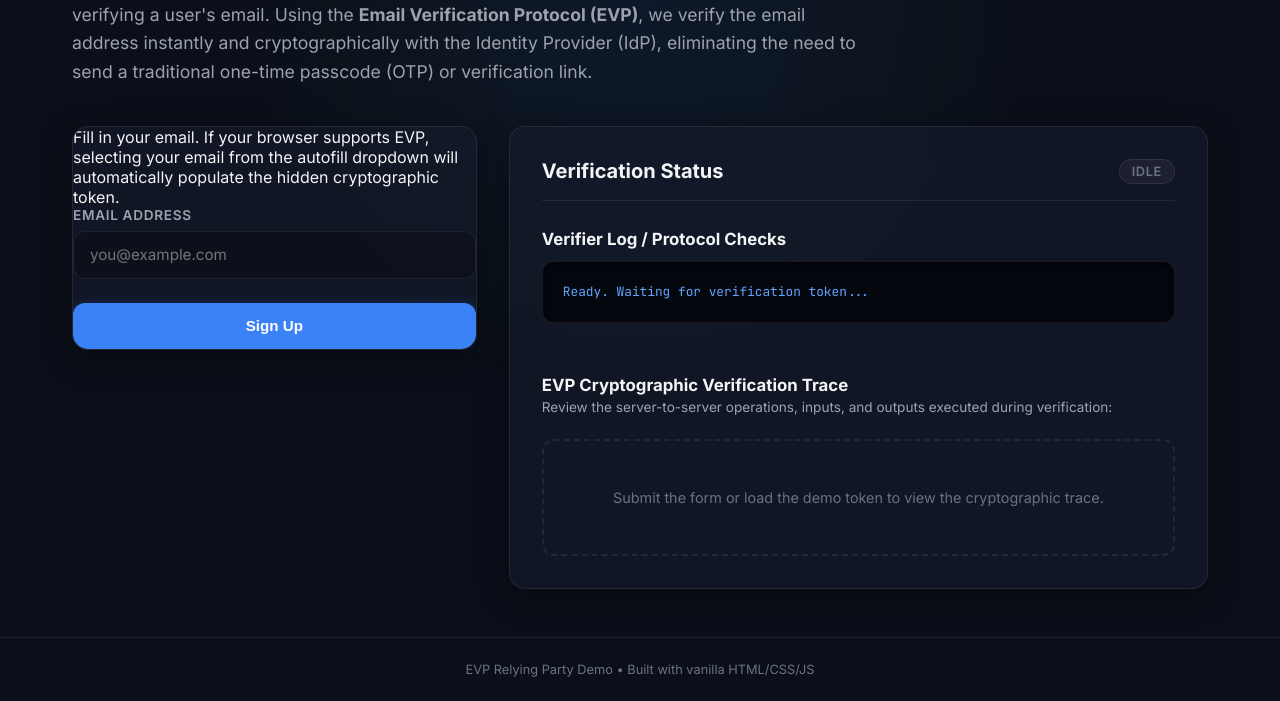
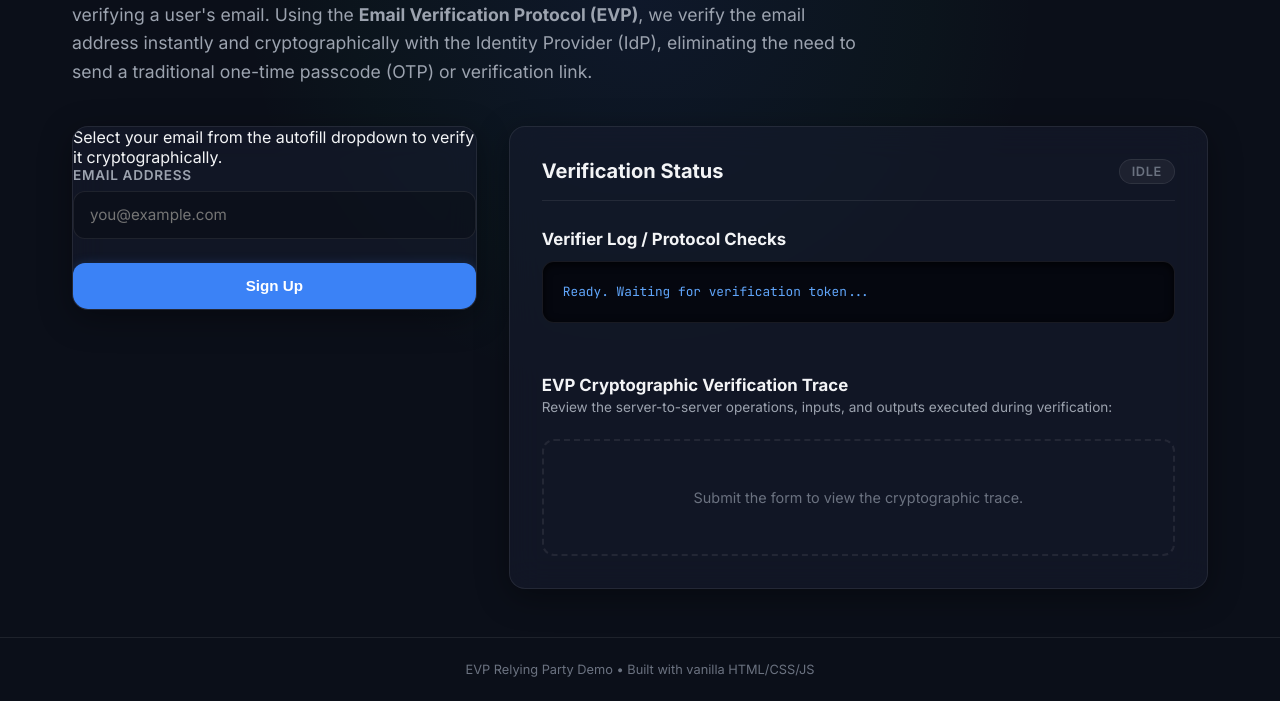
Before and after one commit to tsunoyu/evp-demo, a website with bundled scripts: page index.html in a window 1280 px wide. Shown: the part 200-901 px from the top of the page. Built offline with nearby package versions, Linux system fonts and the light colour scheme.

Commit message:
refactor: simplify description text and add cache-buster for app.js

```diff
--- a/index.html
+++ b/index.html
@@ -35,7 +35,7 @@
       <div class="card form-card">
         <div class="form-container">
           <p class="form-description">
-            Fill in your email. If your browser supports EVP, selecting your email from the autofill dropdown will automatically populate the hidden cryptographic token.
+            Select your email from the autofill dropdown to verify it cryptographically.
           </p>
 
           <form id="login-form">
@@ -110,7 +110,7 @@
 
           <div class="trace-steps" id="trace-steps-list">
             <div class="trace-placeholder">
-              Submit the form or load the demo token to view the cryptographic trace.
+              Submit the form to view the cryptographic trace.
             </div>
           </div>
         </div>
@@ -124,6 +124,6 @@
     </div>
   </footer>
 
-  <script type="module" src="app.js"></script>
+  <script type="module" src="app.js?v=2"></script>
 </body>
 </html>
```
